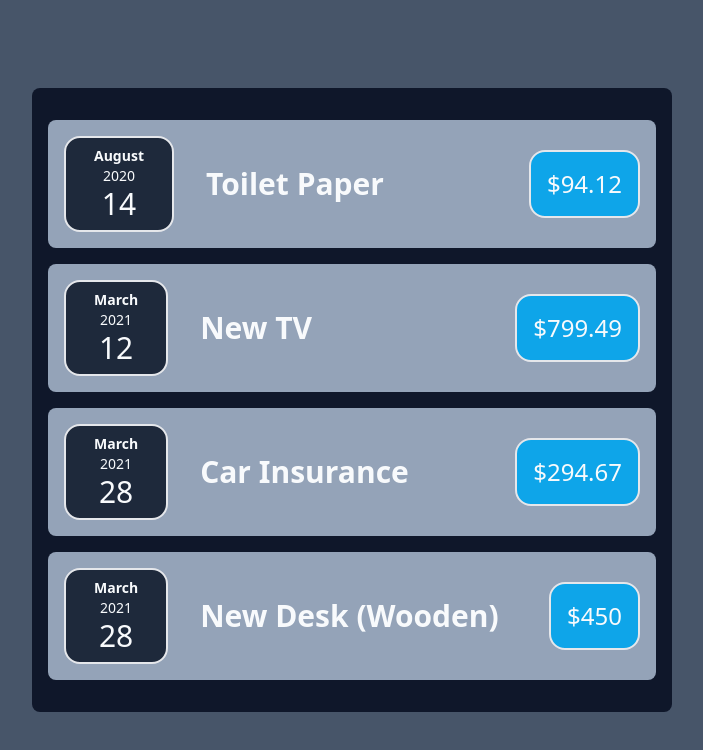
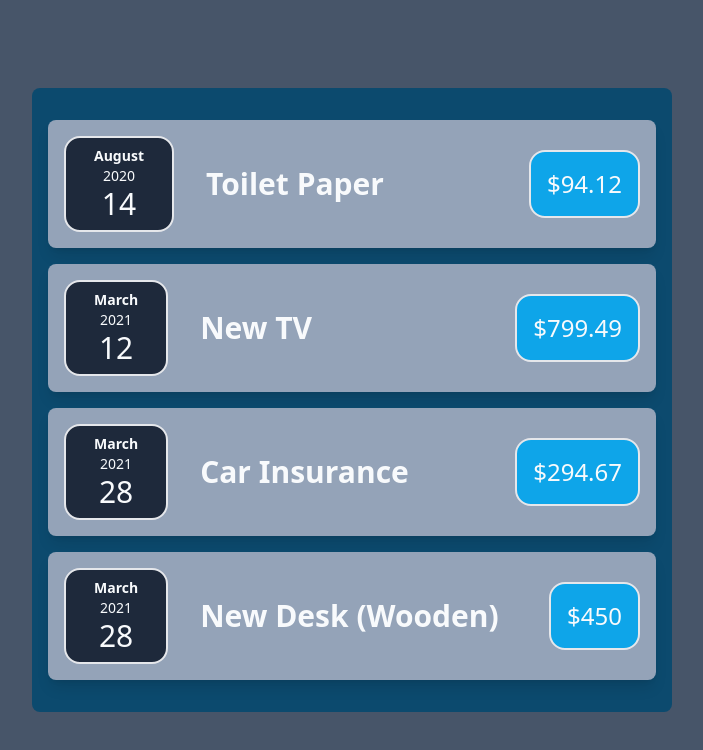
Before and after one commit to khareenp/Car_Insurance, a React (Create React App) app in the folder car-insurance/: page / in a window 1280 px wide. Shown: the top 750 px of the page, without its empty margins (288-991 px from the left). Built offline with nearby package versions, Linux system fonts and the light colour scheme.

Commit message:
ui update

```diff
--- a/car-insurance/src/App.js
+++ b/car-insurance/src/App.js
@@ -30,7 +30,7 @@ const App = () => {
 
   return (
     <div className="body flex flex-col w-full h-screen bg-slate-600 items-center justify-center">
-      <div className="Card flex flex-col space-y-4 border-none rounded-lg px-4 py-8 w-3/6 bg-slate-900">
+      <div className="Card flex flex-col space-y-4 border-none rounded-lg px-4 py-8 w-3/6 bg-sky-900">
         <ExpenseItem
           title={expenses[0].title}
           amount={expenses[0].amount}
--- a/car-insurance/src/components/ExpenseItem.jsx
+++ b/car-insurance/src/components/ExpenseItem.jsx
@@ -2,7 +2,7 @@ import ExpenseDate from "./ExpenseDate/ExpenseDate";
 
 const ExpenseItem = (props) => {
   return (
-    <div className="expense-item flex justify-between bg-slate-400 p-4 items-center rounded-lg">
+    <div className="expense-item flex justify-between bg-slate-400 p-4 items-center rounded-lg shadow-lg">
       <div className="flex space-x-8 items-center">
         <div className="expense-item__date text-2xl">
           <ExpenseDate date={props.date} />
```
